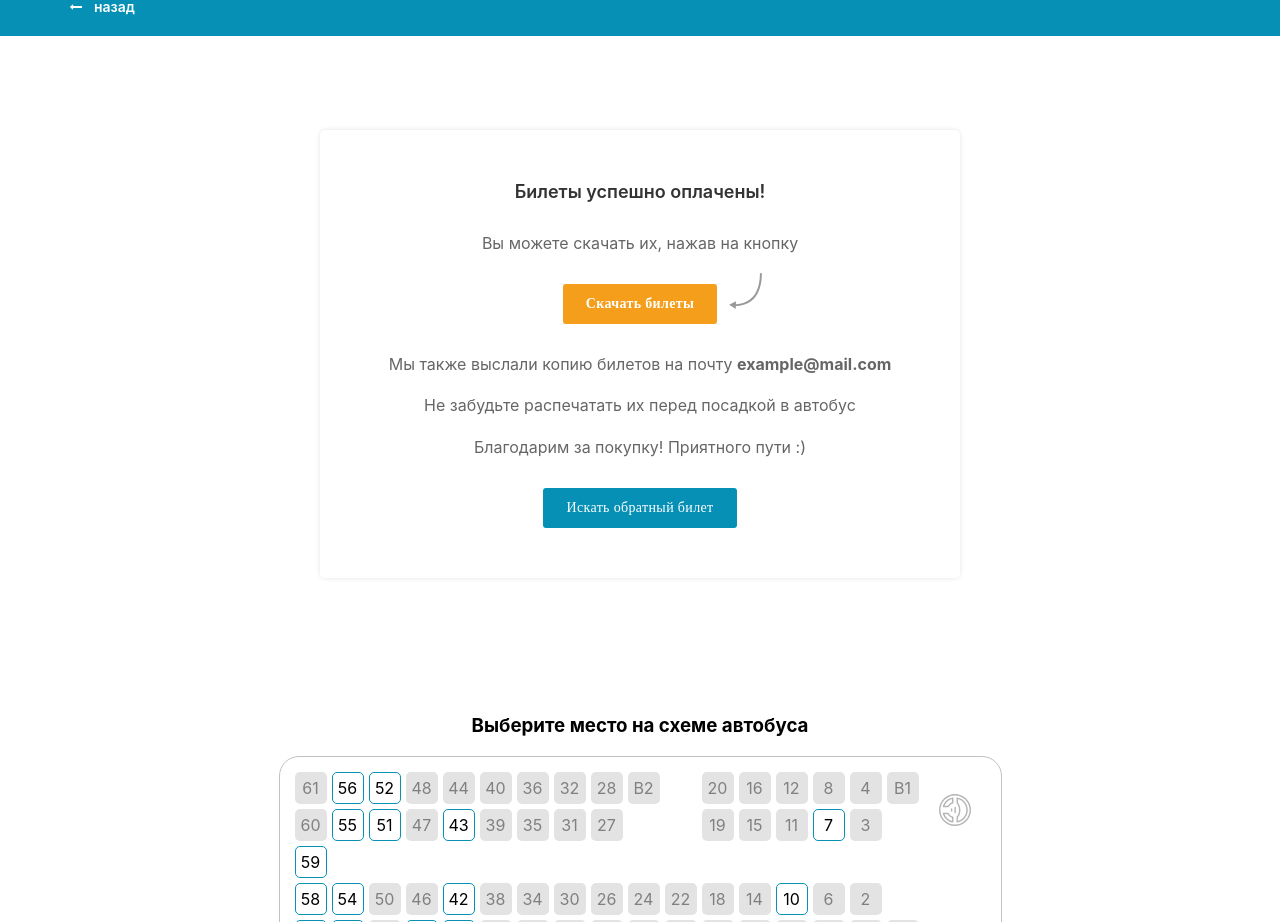
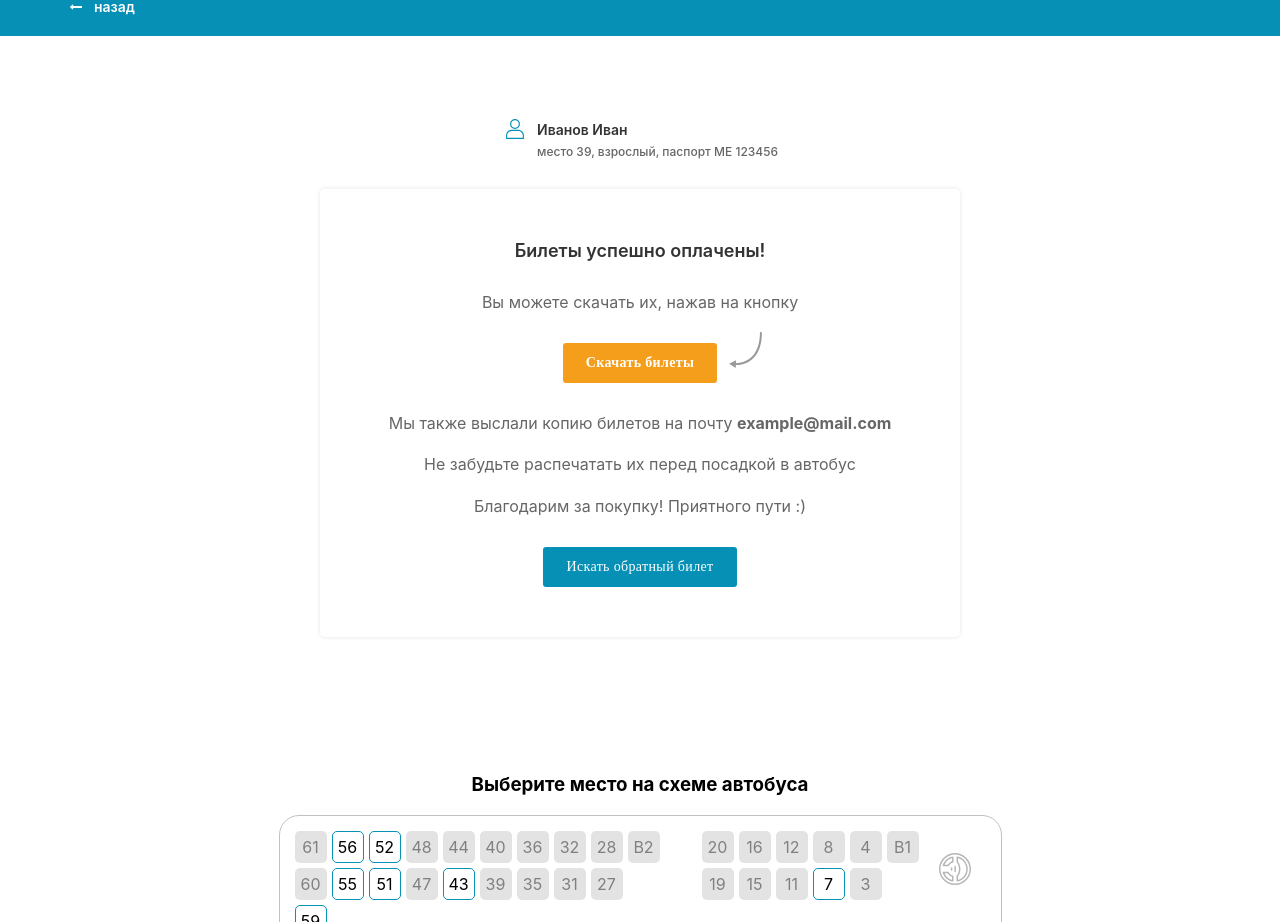
Before and after one commit to TokarAndrii/tickitoo-patrials, a React (Create React App) app: page / in a window 1280 px wide. Shown: the part 980-1902 px from the top of the page. Built offline with nearby package versions, Linux system fonts and the light colour scheme.

Commit message:
passenger

```diff
--- a/src/App.js
+++ b/src/App.js
@@ -5,8 +5,8 @@ import RouteList from "./route/RouteList";
 import Header from "./header/Header";
 import Footer from "./footer/Footer";
 import Bus from "./bus/Bus";
-import Button from './buttons/Button';
 import ButtonBack from './buttons/ButtonBack';
+import Passenger from './passenger/Passenger';
 import TnankYou from './thank_you/ThankYou';
 //import smallBusMockData from "./bus/mockDataSeatsCart2";
 import bigBusMockData from "./bus/bigBusMockData";
@@ -20,6 +20,13 @@ const [first_element] = maps_seat;
 const { map_seat } = first_element;
 const sortedArray = utils.sortArray(map_seat);
 const chunkedArray = utils.arrayTransform(sortedArray);
+
+const mockPassengerData = {
+  fullName: "Иванов Иван",
+  seatNumber: 39,
+  document: "паспорт ME 123456",
+  ageCategory: "взрослый"
+}
 
 class App extends Component {
   render() {
@@ -55,6 +62,10 @@ class App extends Component {
         />
 
         <main>
+          <Passenger
+            objectInfo={mockPassengerData}
+            seatMessage="место"
+          />
           <TnankYou
             title="Билеты успешно оплачены!"
             textAboutDownLoad="Вы можете скачать их, нажав на кнопку"
--- a/src/bus/Bus.js
+++ b/src/bus/Bus.js
@@ -13,7 +13,7 @@ class Bus extends Component {
     const { seatsList, title, busName } = this.props;
 
     return (
-      console.log("seatsList", seatsList) || (
+     (
         <div className={styles.busHolder}>
           <h3>{title}</h3>
           <div className={styles.bus}>
--- /dev/null
+++ b/src/passenger/Passenger.js
@@ -0,0 +1,23 @@
+import React from 'react';
+import PropTypes from 'prop-types';
+import styles from './Passenger.module.sass'
+
+const Passenger = function(
+    {seatMessage,
+        objectInfo: {fullName,  seatNumber, document, ageCategory}
+    })  {
+
+    return (
+        <div className={styles['payment-data__info-item']}>
+            <strong>{fullName}</strong>
+            <p>{`${seatMessage} ${seatNumber}, ${ageCategory}, ${document} `}</p>
+        </div>
+    )
+};
+
+Passenger.propTypes = {
+    objectInfo: PropTypes.object.isRequired,
+    seatMessage: PropTypes.string.isRequired,
+}
+
+export default Passenger;
--- /dev/null
+++ b/src/passenger/Passenger.module.sass
@@ -0,0 +1,38 @@
+.payment-data__info-item
+    display: block;
+    margin-top: 22px;
+    position: relative;
+    padding-left: 35px;
+    height: 37px;
+
+    &::before
+        position: absolute;
+        left: 4px;
+        top: -3px;
+        content: '';
+        width: 18px;
+        height: 20px;
+        background-image: url("./icon-passenger-blue.svg");
+        background-repeat: no-repeat;
+        background-size: contain;
+
+    strong
+        display: block;
+        color: #333;
+        font-size: 14px;
+        font-weight: 600;
+        line-height: 1.2;
+    p
+        display: block;
+        margin-top: 7px;
+        color: #666;
+        font-size: 12px;
+        font-weight: 500;
+        line-height: 1.2;
+
+@media only screen and (max-width: 520px)
+    .payment-data__info-item
+        margin-top: 15px;
+
+        strong
+            font-size: 13px;
```
Also changed, not shown: src/passenger/passengerMessages.js (added, +12 -0 lines), src/passenger/icon-passenger-blue.svg (added).
